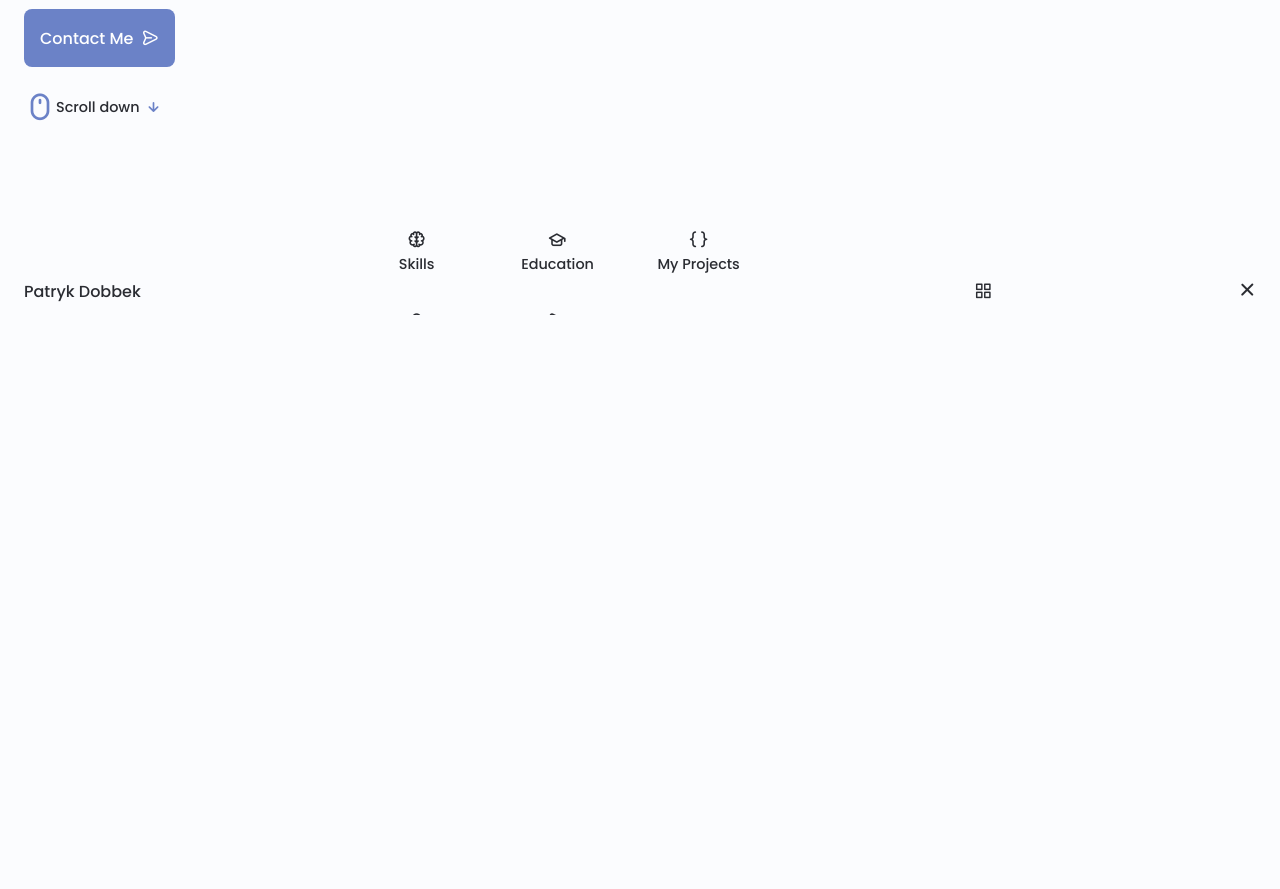
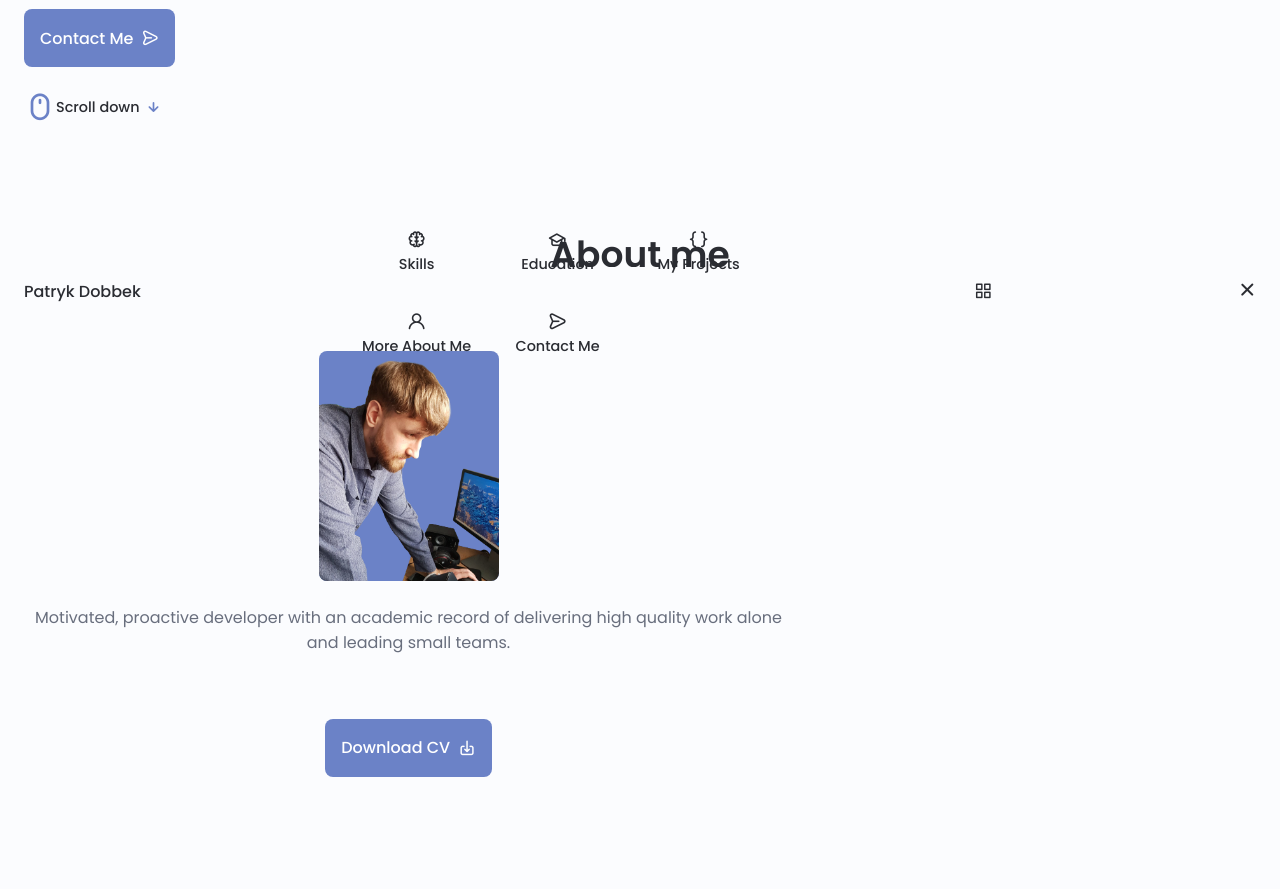
Before and after one commit to pdobbek/portfolio, a Django app: page / in a window 1280 px wide. Shown: the part 485-1374 px from the top of the page. Before the commit the page ends 800 px from the top, so only its background shows below. Run offline with Django 4.2, Linux system fonts and the light colour scheme.

Commit message:
feat: add About section to homepage
Including CV download and new picture

#10

```diff
--- a/portfolio/assets/css/styles.css
+++ b/portfolio/assets/css/styles.css
@@ -283,7 +283,7 @@ img {
 }
 
 .home__scroll {
-    /* display: none; */
+/*     display: none; */
 }
 
 .home__scroll-button {
@@ -334,3 +334,22 @@ img {
     display: inline-flex;
     align-items: center;
 }
+
+/* ABOUT */
+.about__img {
+    width: 180px;
+    border-radius: .5rem;
+    background-color: var(--first-color);
+    justify-self: center;
+    align-self: center;
+}
+
+.about__description {
+    text-align:center;
+    margin-bottom: var(--mb-2-5);
+}
+
+.about__buttons {
+    display: flex;
+    justify-content: center;
+}
--- a/portfolio/templates/homepage.html
+++ b/portfolio/templates/homepage.html
@@ -43,7 +43,7 @@
       </div>
 
       <div class="home__scroll">
-        <a href="#skills" class="home__scroll-button button--flex">
+        <a href="#about" class="home__scroll-button button--flex">
           <i class="uil uil-mouse-alt home__scroll-mouse"></i>
           <span class="home__scroll-name">Scroll down</span>
           <i class="uil uil-arrow-down home__scroll-arrow"></i>
@@ -51,4 +51,22 @@
       </div>
     </div>
   </section>
+
+  <section class="about section" id="about">
+    <h2 class="section__title">About me</h2>
+    <span class="section__subtitle">Quick introduction</span>
+
+    <div class="about__container container grid">
+      <img src="{% static '/img/about.png' %}" alt="" class="about__img">
+      <div class="about__data">
+        <p class="about__description">Motivated, proactive developer with an academic record of delivering high quality work alone and leading small teams.</p>
+      </div>
+
+      <div class="about__buttons">
+        <a download="" href="{% static '/pdf/patryk-dobbek-cv.pdf' %}" class="button button--flex">
+          Download CV <i class="uil uil-download-alt button__icon"></i>
+        </a>
+      </div>
+    </div>
+  </section>
 {% endblock %}
```
Also changed, not shown: portfolio/assets/img/about.png (added), 1 other file.
